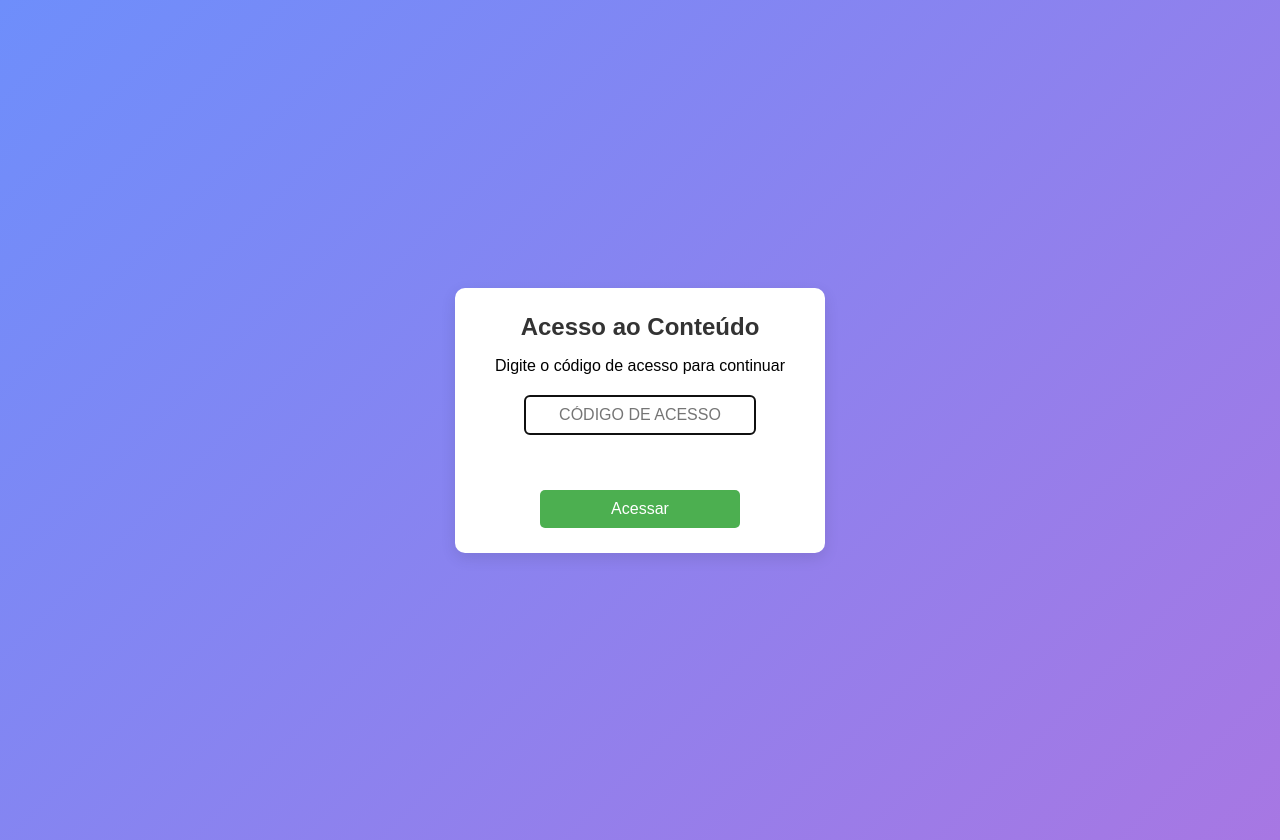
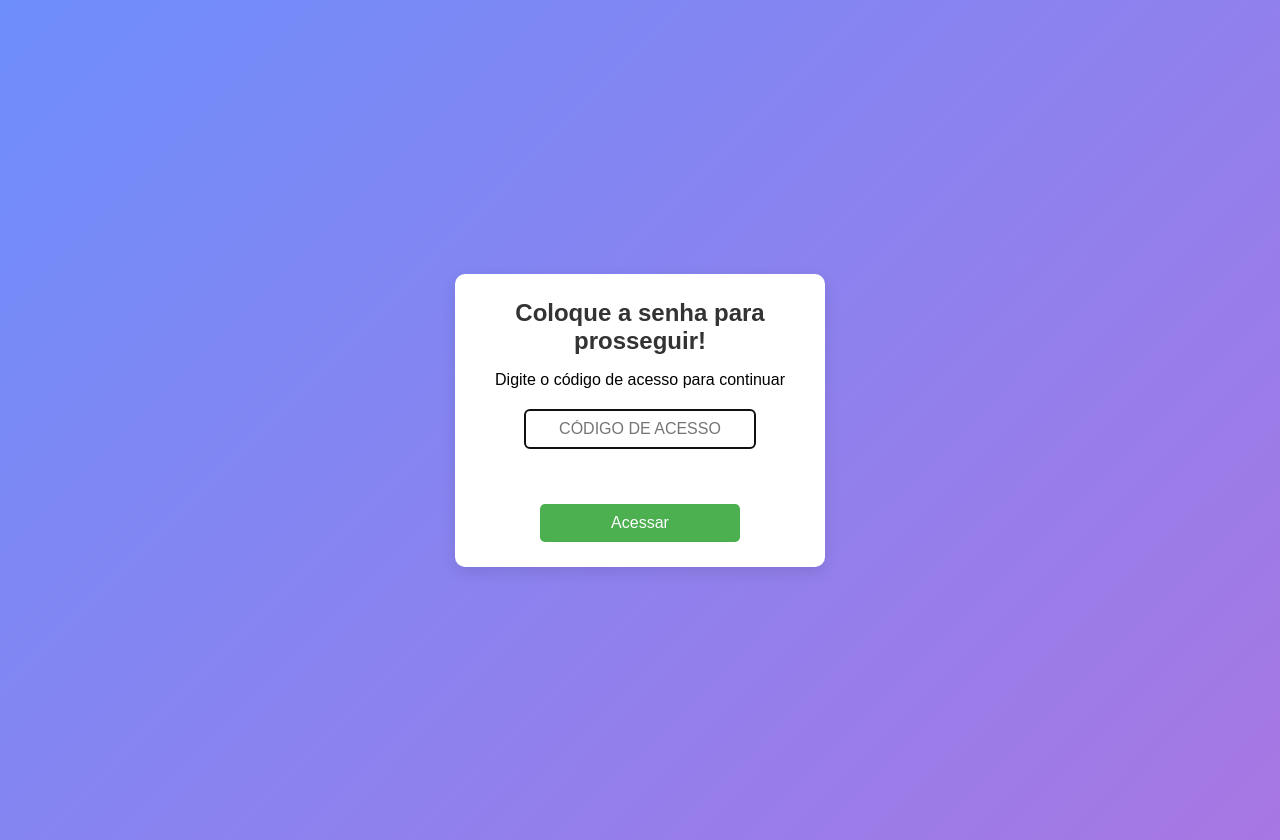
Before and after one commit to piterboscolo/estudoClara, a plain HTML site: page access.html in a window 1280 px wide. Drawn offline with Linux system fonts and the light colour scheme.

Commit message:
Add files via upload

```diff
--- a/access.html
+++ b/access.html
@@ -80,7 +80,7 @@
 </head>
 <body>
     <div class="access-container">
-        <h1>Acesso ao Conteúdo</h1>
+        <h1>Coloque a senha para prosseguir!</h1>
         <p>Digite o código de acesso para continuar</p>
 
         <div class="access-form">
```
